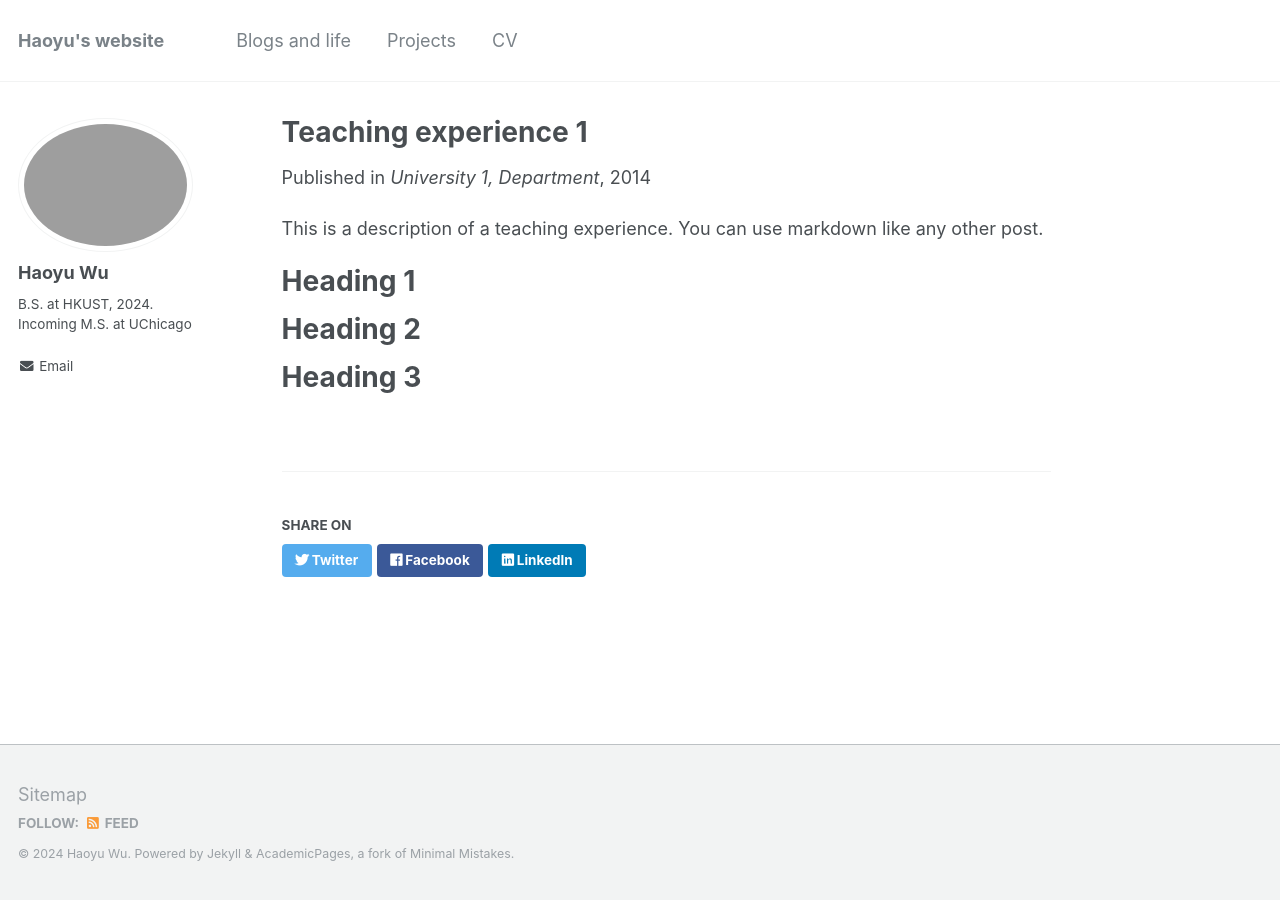
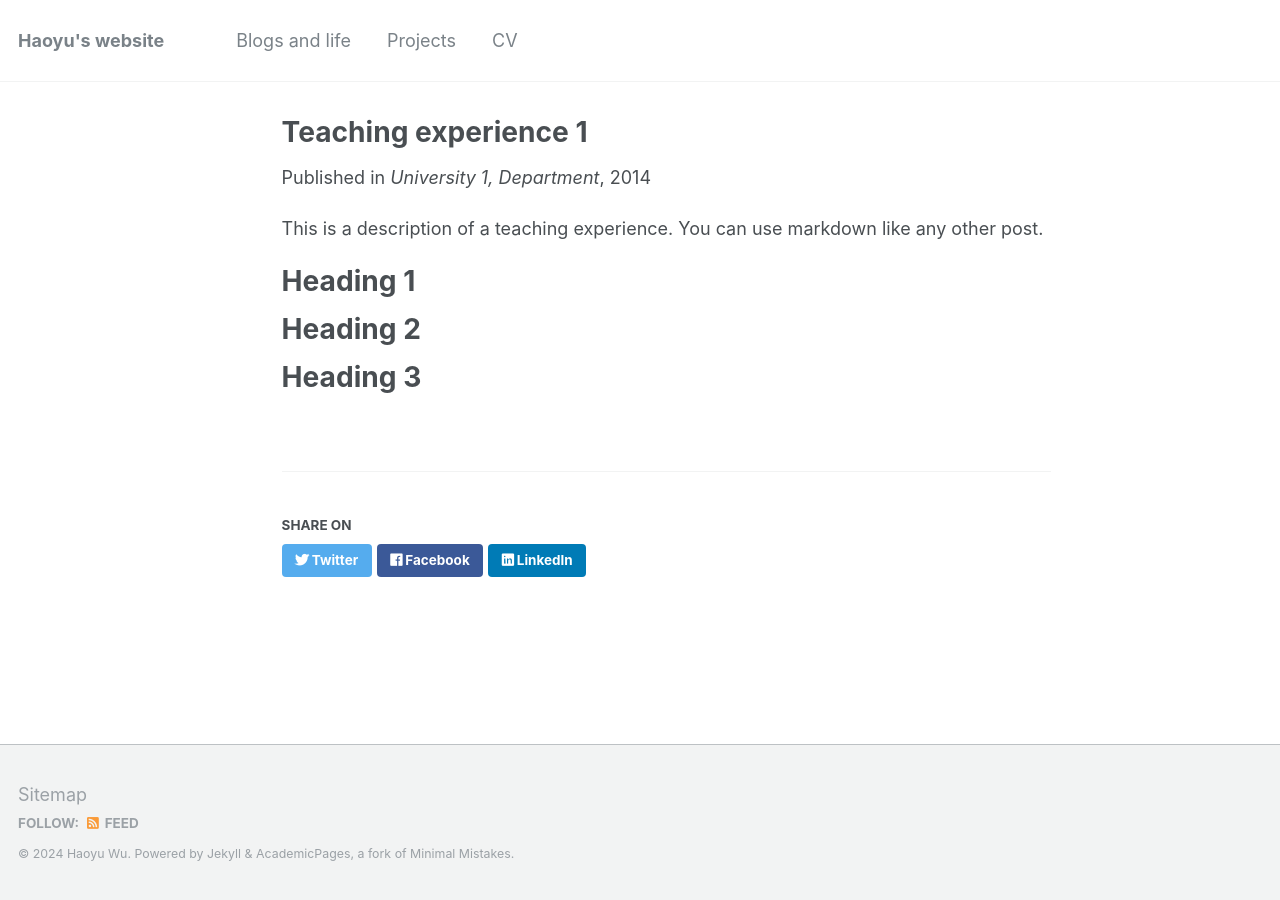
Before and after one commit to haoyuwu02/haoyuwu02.github.io, a Jekyll site: the page built from _blogs/blog1.md, in a window 1280 px wide. Built offline with Jekyll 4.4.1, drawn with Linux system fonts in a browser that asks for light colours; some of the changed lines change nothing that is shown.

Commit message:
blogstest2

```diff
--- a/_blogs/blog1.md
+++ b/_blogs/blog1.md
@@ -1,8 +1,8 @@
 ---
 title: "Teaching experience 1"
-collection: teaching
+collection: blogs
 type: "Undergraduate course"
-permalink: /teaching/2014-spring-teaching-1
+permalink: /blogs/tokyo
 venue: "University 1, Department"
 date: 2014-01-01
 location: "City, Country"
--- a/_config.yml
+++ b/_config.yml
@@ -228,7 +228,7 @@ defaults:
       type: portfolio
     values:
       layout: single
-      author_profile: true
+      author_profile: false
       share: true
       comment: true
   # _talks
@@ -244,7 +244,7 @@ defaults:
       type: blogs
     values:
       layout: single
-      author_profile: true
+      author_profile: false
       share: true
       comments: true
 
```
